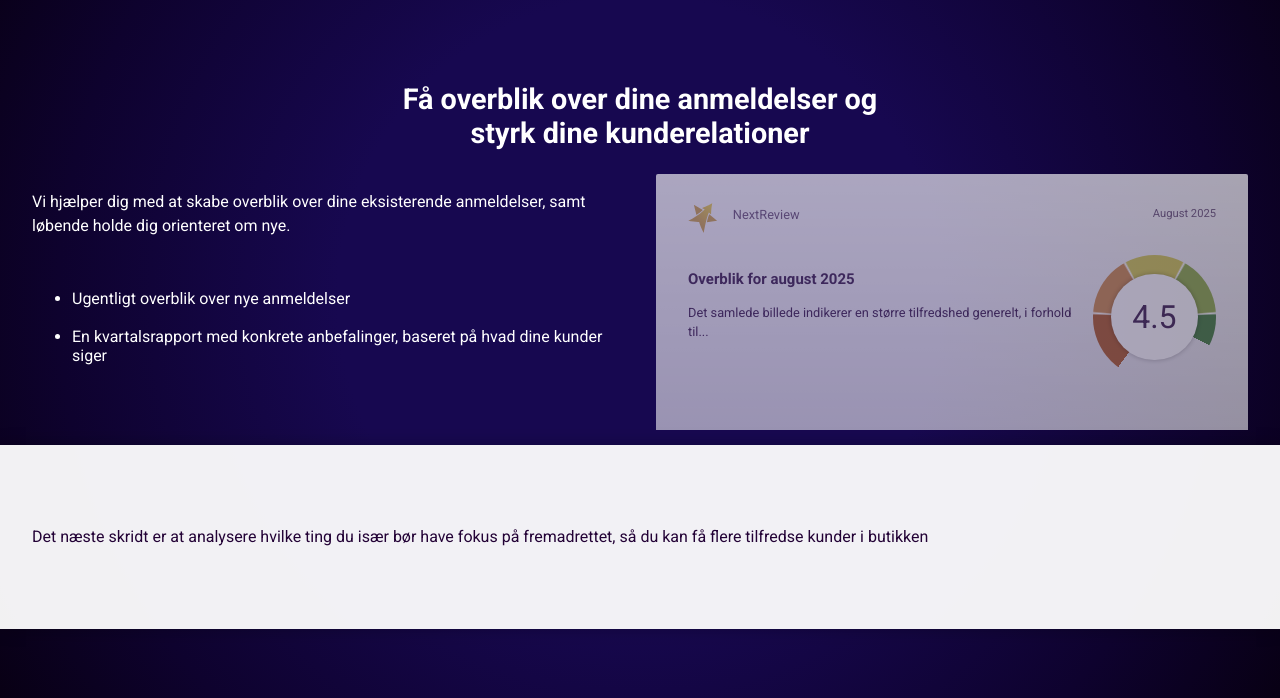
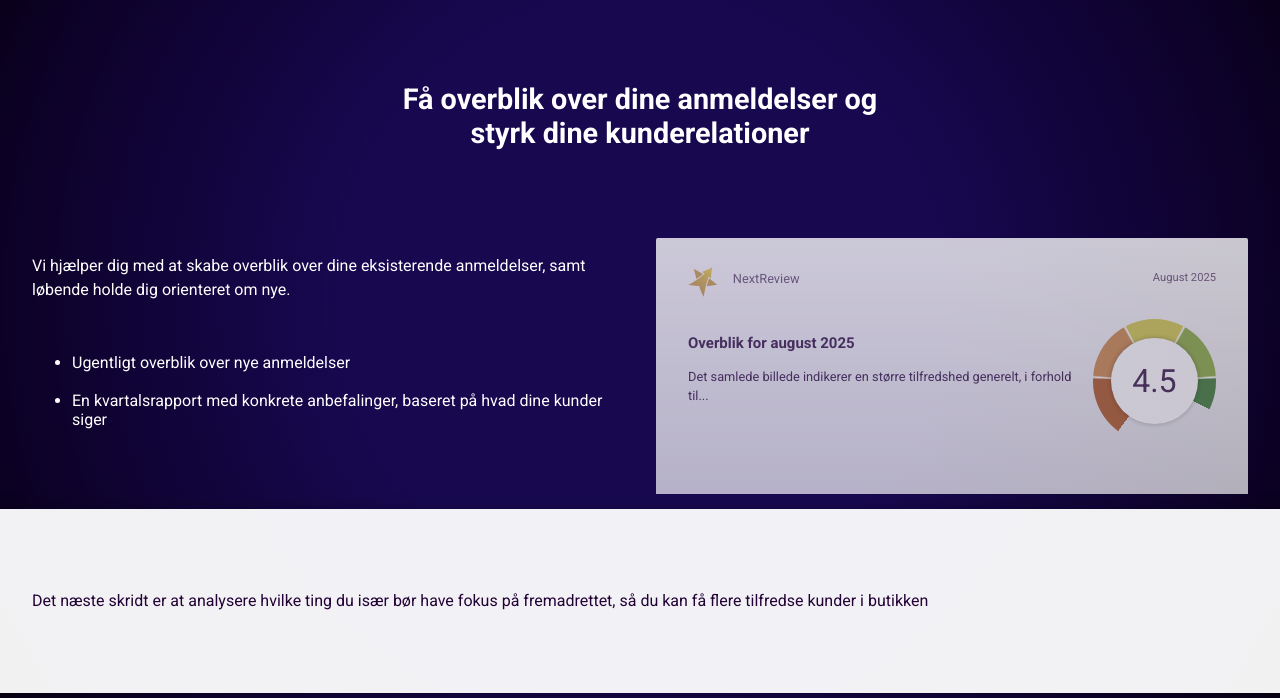
Before and after one commit to rx-mikkel/nextreview, a plain HTML site: page index.html in a window 1280 px wide. Shown: the part 102-800 px from the top of the page. Drawn offline with nearby package versions, Linux system fonts and the light colour scheme.

Commit message:
minor changes

```diff
--- a/styles/index.css
+++ b/styles/index.css
@@ -107,6 +107,7 @@ footer .content {
 	text-align: center;
 	margin-left: auto;
 	margin-right: auto;
+	margin-bottom: 4rem;
 
 	h2 {
 		font-size: 1.8rem;
--- a/styles/reportpage.css
+++ b/styles/reportpage.css
@@ -7,7 +7,7 @@
     border-radius: 2px 2px 0px 0px;
     overflow: hidden;
     color: #230236c4;
-    opacity: 0.64;
+    opacity: 0.78;
     padding: 1rem;
 }
 
```
